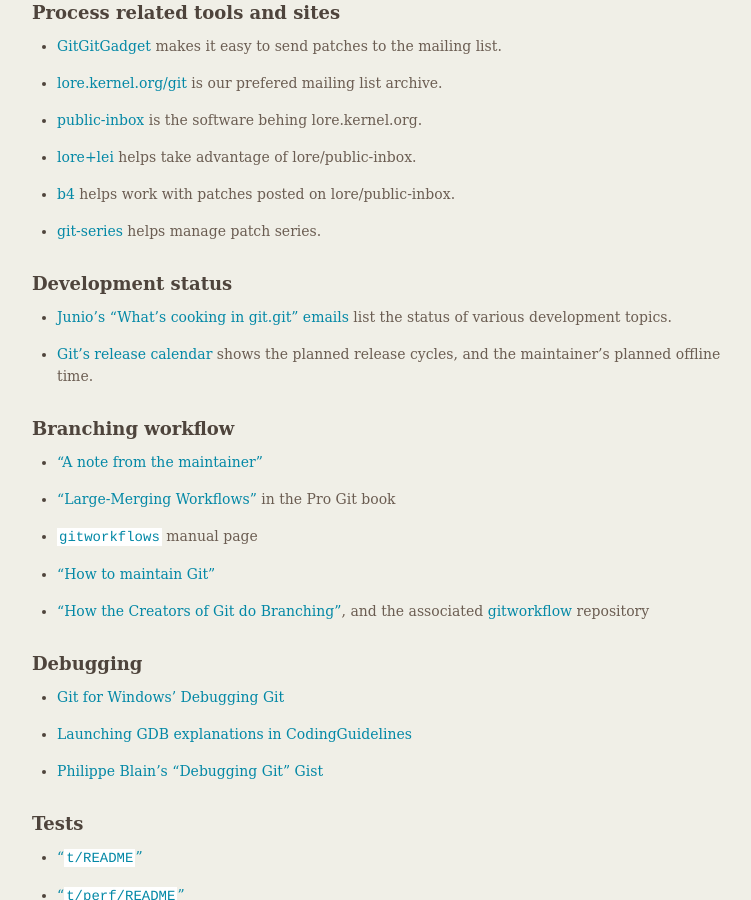
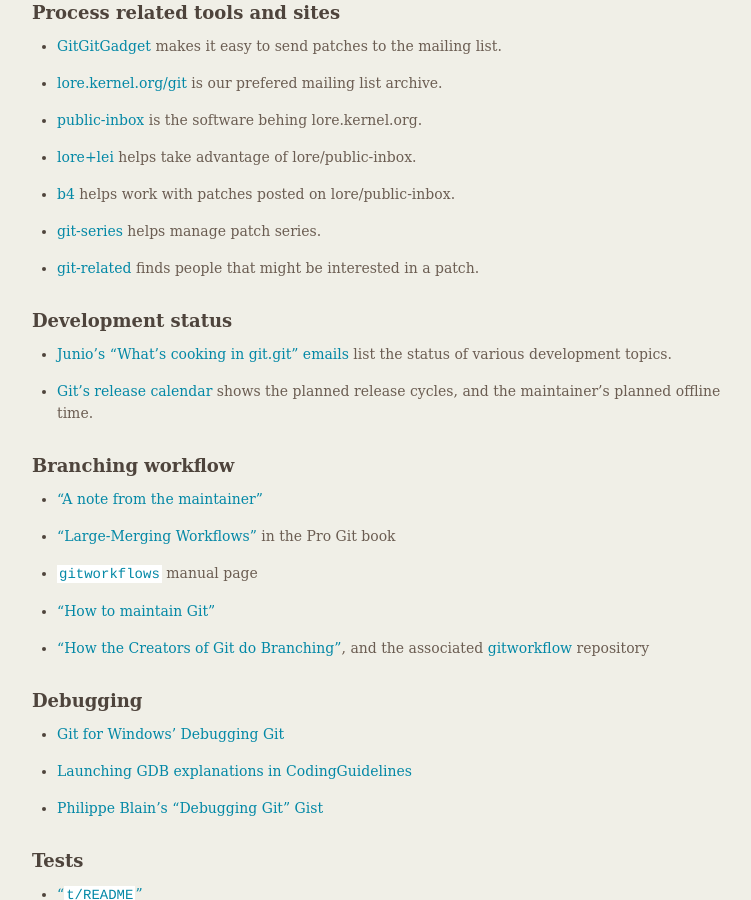
Before and after one commit to git/git.github.io, a Jekyll site: the page built from Hacking-Git.md, in a window 1280 px wide and 900 px high, scrolled down 1041 px. Shown: the whole window, without its empty margins (377-1128 px from the left). Built offline with Jekyll 4.4.1, drawn with Linux system fonts in a browser that asks for light colours.

Commit message:
Hacking-Git: add Felipe's git-related

```diff
--- a/Hacking-Git.md
+++ b/Hacking-Git.md
@@ -68,6 +68,8 @@
 
 * [git-series](https://github.com/git-series/git-series) helps manage patch series.
 
+* [git-related](https://github.com/felipec/git-related) finds people that might be interested in a patch.
+
 ## Development status
 
 * [Junio's "What's cooking in git.git" emails](https://lore.kernel.org/git/?q=s%3A%22What%27s+cooking+in+git.git%22) list the status of various development topics.
```
